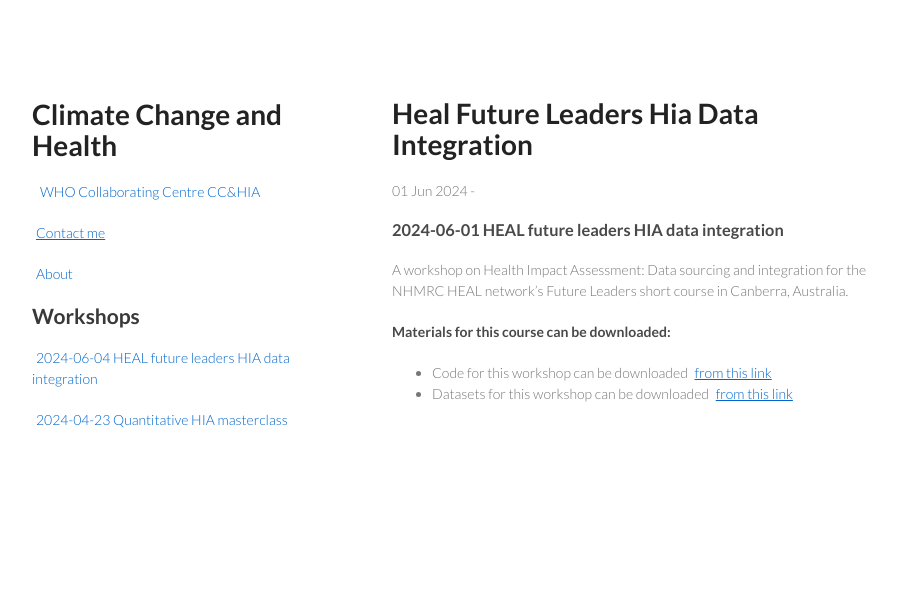
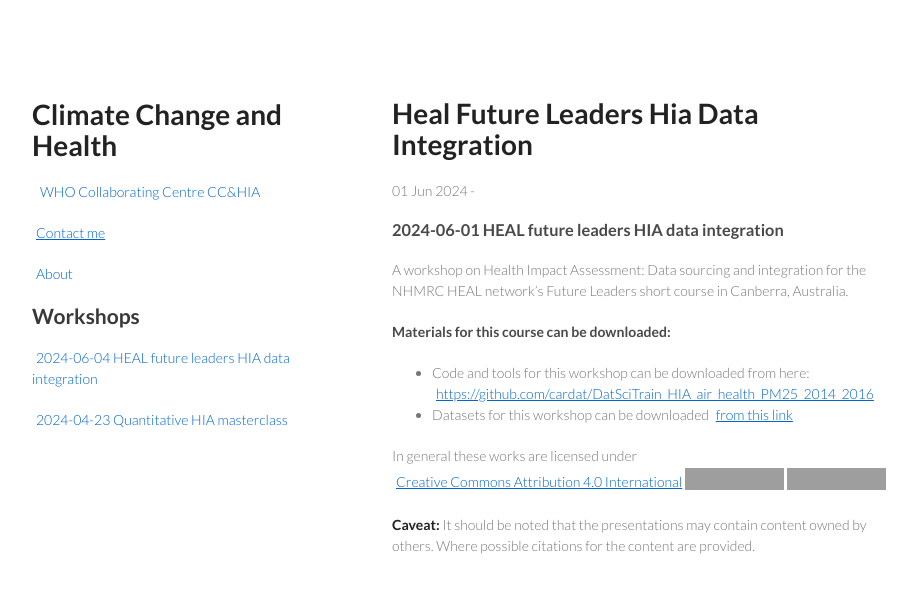
Before and after one commit to climate-change-and-health/workshops, a Jekyll site: the page built from _posts/2024-06-01-heal-future-leaders-hia-data-integration.md, in a window 1280 px wide. Shown: the top 593 px of the page, without its empty margins (178-1095 px from the left). Built offline with Jekyll 4.4.1, drawn with Linux system fonts in a browser that asks for light colours; grey boxes are pictures that could not be loaded.

Commit message:
add local

```diff
--- a/_posts/2024-06-01-heal-future-leaders-hia-data-integration.md
+++ b/_posts/2024-06-01-heal-future-leaders-hia-data-integration.md
@@ -10,5 +10,12 @@ A workshop on Health Impact Assessment: Data sourcing and integration for the NH
 
 
 #### Materials for this course can be downloaded:
-- Code for this workshop can be downloaded [from this link](https://cloud.car-dat.org/index.php/s/mHaDArgG8ndmH6M)
+- Code and tools for this workshop can be downloaded from here: [https://github.com/cardat/DatSciTrain_HIA_air_health_PM25_2014_2016](https://github.com/cardat/DatSciTrain_HIA_air_health_PM25_2014_2016)
 - Datasets for this workshop can be downloaded [from this link](https://cloud.car-dat.org/index.php/s/pNQykCrqNmfMGns)
+
+
+
+<p xmlns:cc="http://creativecommons.org/ns#" >In general these works are licensed under <a href="https://creativecommons.org/licenses/by/4.0/?ref=chooser-v1" target="_blank" rel="license noopener noreferrer" style="display:inline-block;">Creative Commons Attribution 4.0 International<img style="height:22px!important;margin-left:3px;vertical-align:text-bottom;" src="https://mirrors.creativecommons.org/presskit/icons/cc.svg?ref=chooser-v1" alt=""><img style="height:22px!important;margin-left:3px;vertical-align:text-bottom;" src="https://mirrors.creativecommons.org/presskit/icons/by.svg?ref=chooser-v1" alt=""></a></p>
+
+
+**Caveat:** It should be noted that the presentations may contain content owned by others. Where possible citations for the content are provided.
```
